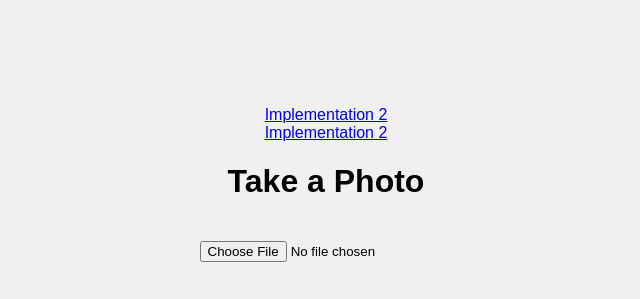
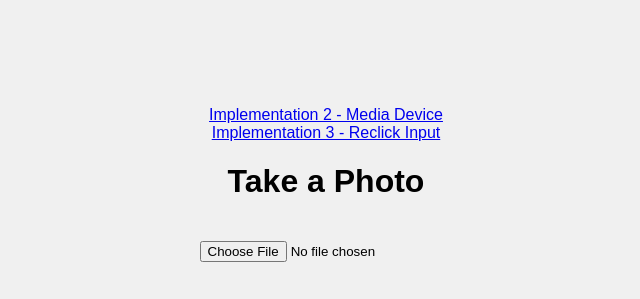
Before and after one commit to ckm47/testapp, a plain HTML site: page index.html in a window 1280 px wide. Shown: the part 196-495 px from the top of the page, without its empty margins (314-954 px from the left). Drawn offline with Linux system fonts and the light colour scheme.

Commit message:
Update index.html

```diff
--- a/index.html
+++ b/index.html
@@ -35,8 +35,8 @@
   </style>
 </head>
 <body>
-  <a href="approach2.html">Implementation 2</a>
-  <a href="approach3.html">Implementation 2</a>
+  <a href="approach2.html">Implementation 2 - Media Device</a>
+  <a href="approach3.html">Implementation 3 - Reclick Input</a>
   <h1>Take a Photo</h1>
   <input type="file" accept="image/*" capture="environment" id="cameraInput">
   <div class="photo-gallery" id="photoGallery"></div>
```
